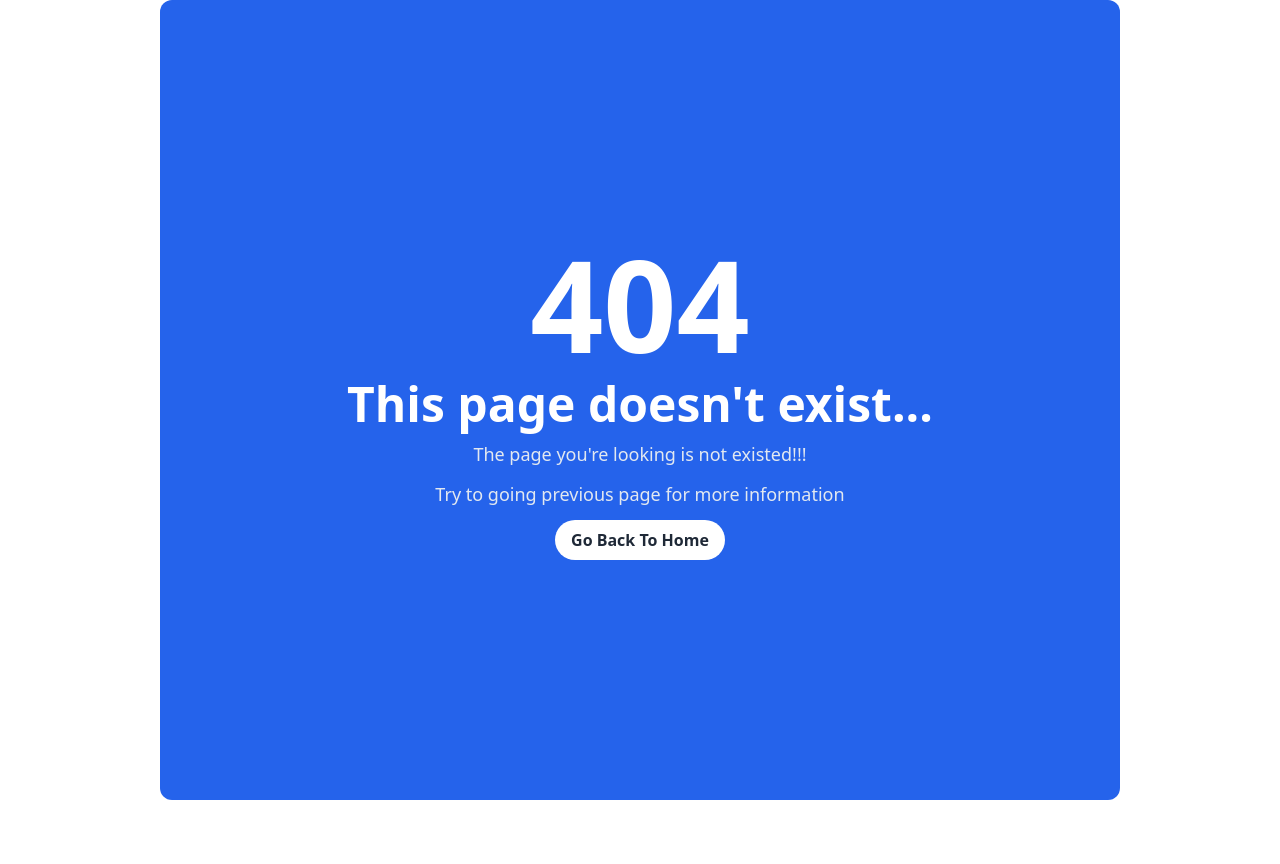
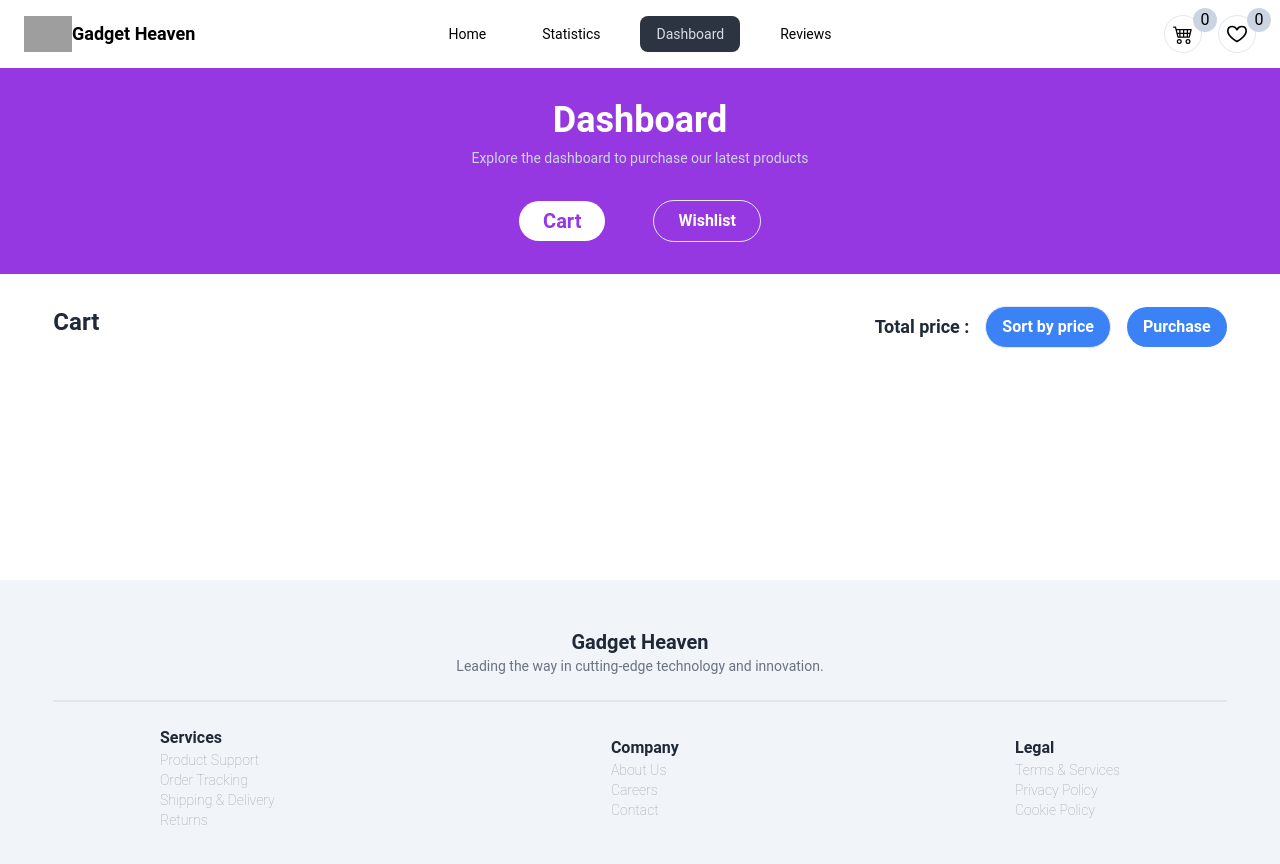
Before and after one commit to programming-hero-web-course-4/b10a8-gadget-heaven-ahbab-zaman, a React (Vite) app: page /dashboard/cart in a window 1280 px wide. Before the commit this address had no page. Shown: the top 864 px of the page. Before the commit the page ends 800 px from the top, so only its background shows below. Built offline with nearby package versions, Linux system fonts and the light colour scheme; grey boxes are pictures that could not be loaded.

Commit message:
add cart and wislist

```diff
--- a/src/Components/Cart/Cart.jsx
+++ b/src/Components/Cart/Cart.jsx
@@ -1,9 +1,49 @@
+import { useContext, useEffect, useState } from "react";
+import { getCarts } from "../../Utilities/Utilities";
+import CartList from "../CartList/CartList";
+import { useLoaderData } from "react-router-dom";
+import { SetCartCost } from "../Root/Root";
+
+
 const Cart = () => {
-    return (
-        <div>
-            <h2>This is cart</h2>
+  const [cart, setCart] = useState([]);
+  const [cost, setCost] = useContext(SetCartCost);
+  useEffect(() => {
+    const cartList = getCarts();
+    setCart(cartList);
+  }, []);
+
+  const handleSort = (sortBy) => {
+        if(sortBy === 'price'){
+            const sortedCart = [...cart].sort((a, b)=> b.price - a.price);
+            setCart(sortedCart)
+        }
+  }
+
+  return (
+    <div>
+      <div className="w-11/12 mx-auto my-8 flex justify-between">
+        <h4 className="text-2xl font-semibold">Cart</h4>
+        <div className="flex items-center gap-4">
+          <h4 className="text-lg font-semibold">
+            Total price : {setCost(cost + cart.price)}
+          </h4>
+          <button onClick={() => handleSort('price')} className="px-4 py-2 bg-blue-500 rounded-full text-white font-semibold border hover:bg-white hover:text-blue-500 hover:transition-colors hover:duration-300">
+            Sort by price
+          </button>
+          <button className="px-4 py-2 bg-blue-500 rounded-full text-white font-semibold hover:bg-white hover:text-blue-500 hover:transition-colors hover:duration-300">
+            Purchase
+          </button>
         </div>
-    );
+      </div>
+
+      <div>
+        {cart.map((item) => (
+          <CartList item={item}></CartList>
+        ))}
+      </div>
+    </div>
+  );
 };
 
 export default Cart;
--- /dev/null
+++ b/src/Components/CartList/CartList.jsx
@@ -0,0 +1,26 @@
+const CartList = ({ item }) => {
+  const { product_title, product_image, description, price } = item;
+  return (
+    <div>
+
+
+      <div className="hero my-6">
+        <div className="hero-content flex-col lg:flex-row border rounded-xl">
+          <img
+            src={product_image}
+            className="w-[200px] rounded-lg shadow-2xl"
+          />
+          <div>
+            <h1 className="text-2xl font-bold">{product_title}</h1>
+            <p className="py-2 text-gray-600 text-sm">{description}</p>
+            <p className="text-lg font-semibold">
+              Price: <span className="text-gray-600">${price}</span>
+            </p>
+          </div>
+        </div>
+      </div>
+    </div>
+  );
+};
+
+export default CartList;
--- a/src/Components/Dashboard/Dashboard.jsx
+++ b/src/Components/Dashboard/Dashboard.jsx
@@ -7,7 +7,7 @@ const Dashboard = () => {
   Title("Dashboard");
   return (
     <div>
-      <div className="bg-[#9538E2] py-8 pb-32">
+      <div className="bg-[#9538E2] py-8">
         <div className="space-y-2 text-center w-1/2 mx-auto">
           <h1 className="text-4xl text-white font-bold">Dashboard</h1>
           <p className="text-sm text-slate-300">
@@ -15,9 +15,16 @@ const Dashboard = () => {
           </p>
         </div>
 
-        <div className="flex justify-center items-center gap-12">
+        <div className="flex justify-center items-center gap-12 mt-8">
+         <button>
+         <NavLink className={({isActive})=>`px-6 py-2 rounded-full text-xl font-bold ${isActive ? "bg-white text-[#9538E2]" : "bg-transparent border text-white"}`} to="/dashboard/cart">Cart</NavLink>
+         </button>
+          <NavLink className={({isActive})=>`px-6 py-2 rounded-full font-bold  ${isActive ? "bg-white text-[#9538E2]" : "bg-transparent border text-white"}`} to="/dashboard/wishlist">
+            <button>Wishlist</button>
+          </NavLink>
         </div>
       </div>
+        <Outlet></Outlet>
     </div>
   );
 };
--- a/src/Components/GadgetDetails/GadgetDetails.jsx
+++ b/src/Components/GadgetDetails/GadgetDetails.jsx
@@ -7,7 +7,7 @@ import { GrFavorite } from "react-icons/gr";
 import { AddFavorite, AddNumber } from "../Root/Root";
 import { useContext } from "react";
 import Title from "../Title/Title";
-import { addToCart } from "../../Utilities/Utilities";
+import { addToCart, addToFavorite } from "../../Utilities/Utilities";
 
 
 const GadgetDetails = () => {
@@ -39,6 +39,9 @@ const handleCart = id => {
   addToCart(id)
 }
 
+const handleFavorite = id => {
+  addToFavorite(id)
+}
 
 
 
@@ -111,7 +114,7 @@ const handleCart = id => {
           <button onClick={()=>handleCart(findGadget) } className="bg-blue-600 text-white text-sm font-semibold px-3 py-2 rounded-full flex items-center gap-2 hover:bg-blue-200 hover:text-slate-700 hover:transition-colors hover:duration-300">
                   Add To Cart <BsCart4 className="text-xl"></BsCart4>
                 </button>
-                <button onClick={() => setFavorite(favorite + 1)} className="p-2 border-2 rounded-full hover:bg-slate-300 hover:transition-colors hover:duration-300">
+                <button onClick={() => handleFavorite(findGadget)} className="p-2 border-2 rounded-full hover:bg-slate-300 hover:transition-colors hover:duration-300">
                   <GrFavorite className="text-xl"></GrFavorite>
                 </button>
               </div>
--- a/src/Components/Root/Root.jsx
+++ b/src/Components/Root/Root.jsx
@@ -4,11 +4,14 @@ import { Outlet, useLoaderData } from "react-router-dom";
 import { createContext, useState } from "react";
 export const AddNumber = createContext(0);
 export const AddFavorite = createContext(0);
+export const SetCartCost = createContext(0)
 const Root = () => {
   const [number, setNumber] = useState(0);
   const [favorite, setFavorite] = useState(0);
+  const [cost, setCost] = useState(0);
   return (
-      <AddFavorite.Provider value={[favorite, setFavorite]}>
+      <SetCartCost.Provider value={[cost, setCost]}>
+        <AddFavorite.Provider value={[favorite, setFavorite]}>
         <AddNumber.Provider value={[number, setNumber]}>
           <div className="font-roboto">
             <Navbar></Navbar>
@@ -20,6 +23,7 @@ const Root = () => {
 
         </AddNumber.Provider>
       </AddFavorite.Provider>
+       </SetCartCost.Provider>
   );
 };
 
--- a/src/Utilities/Utilities.js
+++ b/src/Utilities/Utilities.js
@@ -24,6 +24,34 @@ const addToCart = (gadgets) => {
 }
 
 
+// get favorite cart
+const getFavorite = () =>{
+    const allFavorites = localStorage.getItem('favorite');
+    if(allFavorites){
+        const addFavorites = JSON.parse(allFavorites);
+        return addFavorites;
+    }
+    else{
+        return []
+    }
+}
+
+// add favorite cart
+
+const addToFavorite = (gadgets) => {
+    const favorite = getFavorite();
+    const isExist = favorite.find(item => item.product_id == gadgets.product_id);
+    if(isExist){
+        return toast.error('Already existed')
+    }
+    else{
+        favorite.push(gadgets)
+        localStorage.setItem('favorite', JSON.stringify(favorite));
+        toast.success('Added to wish list')
+    }
+}
 
 
-export {addToCart}
+
+
+export {addToCart, addToFavorite,getCarts}
--- a/src/main.jsx
+++ b/src/main.jsx
@@ -13,7 +13,6 @@ import ErrorPage from "./Components/ErrorPage/ErrorPage";
 import { Toaster } from "react-hot-toast";
 import Cart from "./Components/Cart/Cart";
 import Wishlist from "./Components/wishlist/Wishlist";
-
 const router = createBrowserRouter([
   {
     path: "/",
@@ -44,7 +43,22 @@ const router = createBrowserRouter([
       {
         path: "/dashboard",
         element: <Dashboard></Dashboard>,
-        loader: () => fetch('/gadgets.json'),
+        loader: () => fetch('../gadgets.json'),
+        children:[
+          {
+            path:"/dashboard",
+            element:<Cart></Cart>,
+            loader:()=>fetch("../gadgets.json")
+          },
+          {
+            path:"/dashboard/cart",
+            element:<Cart></Cart>
+          },
+          {
+            path:"/dashboard/wishlist",
+            element:<Wishlist></Wishlist>
+          }
+        ]
       },
       {
         path: "/reviews",
```
